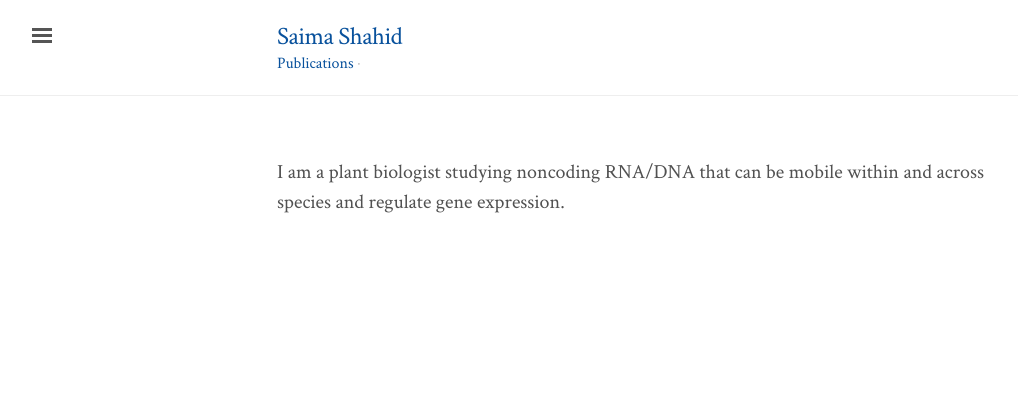
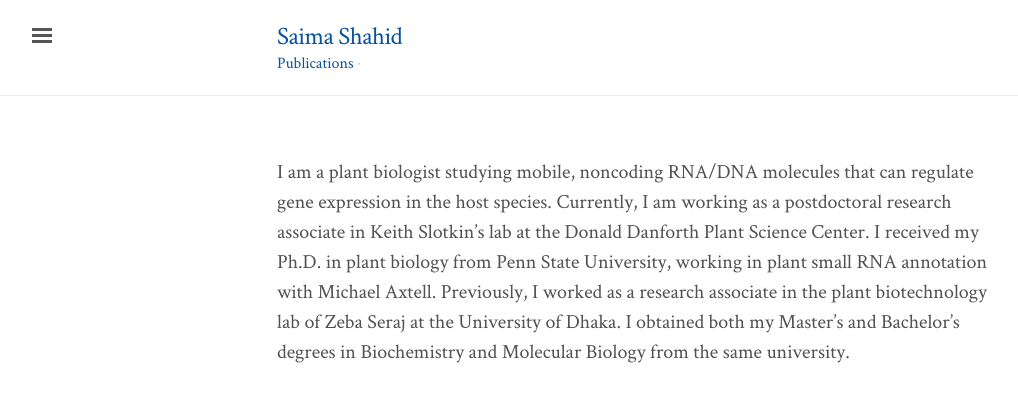
Before and after one commit to shahsam/saimashahid.github.io, a Jekyll site: the page built from index.md, in a window 1280 px wide. Shown: the top 402 px of the page, without its empty margins (3-1021 px from the left). Built offline with Jekyll 4.4.1, drawn with Linux system fonts in a browser that asks for light colours; nearby versions of some CDN libraries.

Commit message:
Update index.md

```diff
--- a/index.md
+++ b/index.md
@@ -3,4 +3,4 @@ layout: default
 title: Home
 ---
 
-I am a plant biologist studying noncoding RNA/DNA that can be mobile within and across species and regulate gene expression.
+I am a plant biologist studying mobile, noncoding RNA/DNA molecules that can regulate gene expression in the host species. Currently, I am working as a postdoctoral research associate in Keith Slotkin's lab at the Donald Danforth Plant Science Center. I received my Ph.D. in plant biology from Penn State University, working in plant small RNA annotation with Michael Axtell. Previously, I worked as a research associate in the plant biotechnology lab of Zeba Seraj at the University of Dhaka. I obtained both my Master's and Bachelor's degrees in Biochemistry and Molecular Biology from the same university.
```
